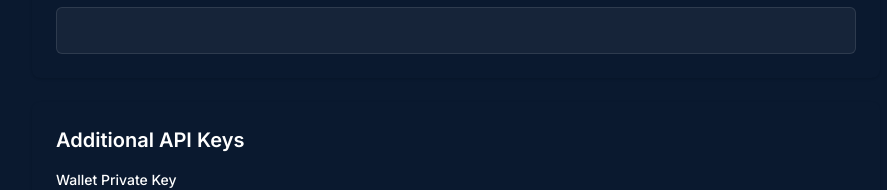
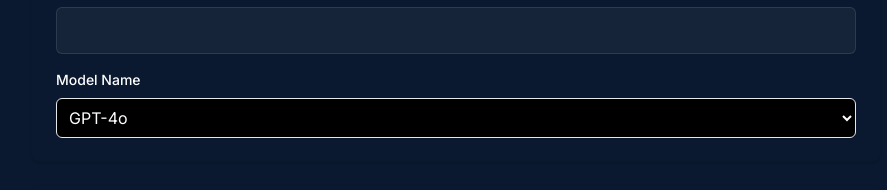
Before and after one commit to kamalbuilds/ava-the-ai-agent, a Next.js app in the folder frontend/: page /settings in a window 1280 px wide. Shown: the part 253-443 px from the top of the page, without its empty margins (184-1071 px from the left). Built offline with nearby package versions, Linux system fonts and the light colour scheme; what thirdweb would draw is missing.

Commit message:
added modals to settings

```diff
--- a/frontend/app/page.tsx
+++ b/frontend/app/page.tsx
@@ -578,52 +578,42 @@
     setInput("");
   };
 
-  const enableAutonomousMode = async () => {
-    if (!wsEventBus || !settings.aiProvider.apiKey) {
-      console.error('WebSocket not connected or API key not set');
-      return;
-    }
+  const initializeAutonomousMode = async () => {
+    if (!wsEventBus) return;
 
     try {
-      // Send saved settings to server when autonomous mode is enabled
+      wsEventBus.emit('command', {
+        command: 'start',
+        settings: {
+          aiProvider: settings.aiProvider,
+          enablePrivateCompute: settings.enablePrivateCompute
+        }
+      });
+    } catch (error) {
+      console.error('Failed to initialize autonomous mode:', error);
+      throw error;
+    }
+  };
+
+  const enableAutonomousMode = async () => {
+    if (!wsEventBus) return;
+
+    try {
+      // Send settings to server
       wsEventBus.emit('settings', {
         settings: {
-          aiProvider: {
-            provider: settings.aiProvider.provider,
-            apiKey: settings.aiProvider.apiKey,
-            modelName: settings.aiProvider.modelName
-          },
+          aiProvider: settings.aiProvider,
           enablePrivateCompute: settings.enablePrivateCompute
         }
       });
 
-      // Initialize autonomous mode
-      wsEventBus.emit('command', {
-        command: 'start',
-        settings: settings // Pass full settings context
-      });
+      // Initialize agents
+      await initializeAutonomousMode();
 
+      // Enable autonomous mode
       setAutonomousMode(true);
-
-      setAgentState(prev => ({
-        ...prev,
-        systemEvents: [...prev.systemEvents, {
-          timestamp: new Date().toLocaleTimeString(),
-          event: "Autonomous mode enabled",
-          type: "success"
-        }]
-      }));
-
     } catch (error) {
       console.error('Failed to enable autonomous mode:', error);
-      setAgentState(prev => ({
-        ...prev,
-        systemEvents: [...prev.systemEvents, {
-          timestamp: new Date().toLocaleTimeString(),
-          event: "Failed to enable autonomous mode",
-          type: "error"
-        }]
-      }));
     }
   };
 
@@ -808,8 +798,8 @@
                   <label className="text-sm text-gray-600">Autonomous Mode</label>
                   <Switch
                     checked={autonomousMode}
-                    onCheckedChange={enableAutonomousMode}
-                    disabled={!settings.aiProvider.apiKey}
+                    onCheckedChange={setAutonomousMode}
+                    className="data-[state=checked]:bg-blue-500"
                   />
                 </div>
                 <div className="flex gap-2">
--- a/frontend/app/settings/page.tsx
+++ b/frontend/app/settings/page.tsx
@@ -36,7 +36,8 @@
 
   const handleSubmit = (e: React.FormEvent) => {
     e.preventDefault();
-    // Only save xx
+
+    console.log('Saving settings', settings);
     updateAIProvider({
       provider: settings.aiProvider.provider,
       apiKey: settings.aiProvider.apiKey,
@@ -78,6 +79,22 @@
                   })}
                   className="w-full border rounded-md p-2"
                 />
+              </div>
+
+              <div>
+                <label className="block text-sm font-medium mb-2">Model Name</label>
+              <select
+                value={settings.aiProvider.modelName}
+                onChange={(e) => updateAIProvider({
+                  ...settings.aiProvider,
+                  modelName: e.target.value
+                })}
+                className="w-full border rounded-md p-2 bg-black"
+              >
+                <option value="gpt-4o">GPT-4o</option>
+                <option value="deepseek-r1">DeepSeek-R1</option>
+                <option value="gpt-3.5-turbo">GPT-3.5 Turbo</option>
+              </select>
               </div>
 
               {settings.aiProvider.provider === 'atoma' && (
```
